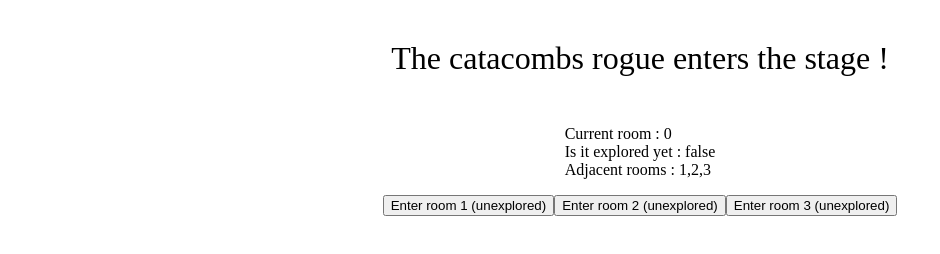
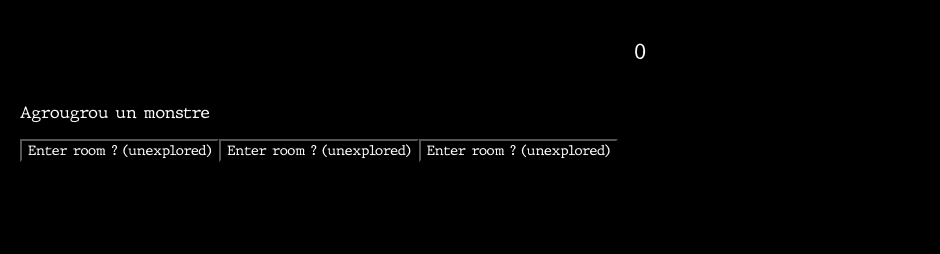
Before and after one commit to Lefrec/dark-fort, a plain HTML site: page index.html in a window 1280 px wide. Shown: the whole page, without its empty margins (0-940 px from the left). Drawn offline with Linux system fonts and the light colour scheme; a web font is replaced by a local one.

Commit message:
debut de mise en place de l'organisation html

```diff
--- a/index.html
+++ b/index.html
@@ -10,16 +10,21 @@
 </head>
 
 <body>
-    <p id="main_text">
-    </p>
-    <p>
-        Current room : <span id="current_room"></span>
-        <br>
-        Is it explored yet : <span id="is_it_explored"></span>
-        <br>
-        Adjacent rooms : <span id="adjacent_rooms"></span>
-    </p>
-    <div id="doors_buttons_container">
+    <div id="room">
+        <div id="room__info">
+            <p id="room__desc"></p>
+        </div>
+        <div id="event">
+            <div id="event__info">
+                <p id="event__desc">
+                    Agrougrou un monstre
+                </p>
+            </div>
+            <div id="event__actions">
+            </div>
+        </div>
+        <div id="doors">
+        </div>
     </div>
 </body>
 
--- a/script.js
+++ b/script.js
@@ -1,5 +1,3 @@
-var mainText = document.getElementById("main_text");
-
 //système de navigation
 var room;
 var currentRoom;
@@ -7,8 +5,6 @@ var currentRoom;
 spawnKargunt();
 
 function spawnKargunt() {
-    mainText.innerText = "The catacombs rogue enters the stage !";
-
     new_catacomb();
 }
 
@@ -35,8 +31,7 @@ function new_catacomb() {
         room[0].adjacent.push(i);
         room[i] = newRoom;
     }
-    update_doors();
-    update_html();
+    update_room_html();
 }
 
 function enter_room(index) {
@@ -55,29 +50,23 @@ function enter_room(index) {
         }
         room[currentRoom].visited = true;
     }
-    update_doors();
-    update_html();
+    update_room_html();
 }
 
-//créer les boutons qui mène aux salles adjacentes
-function update_doors() {
-    let doorContainer = document.getElementById("doors_buttons_container");
-    doorContainer.innerHTML = "";
+//change les quelques infos dans l'html
+function update_room_html() {
+    document.getElementById("room__desc").innerHTML = room[currentRoom].index;
+
+    let doors = document.getElementById("doors");
+    doors.innerHTML = "";
     for (let i = 0; i < room[currentRoom].adjacent.length; i++) {
         let roomIndex = room[currentRoom].adjacent[i];
         let door = document.createElement("button");
-        door.textContent = `Enter room ${roomIndex} (${room[currentRoom].explored ? "explored" : "unexplored"})`;
+        door.textContent = `Enter room ${room[roomIndex].visited ? roomIndex : "?"} (${room[currentRoom].explored ? "explored" : "unexplored"})`;
         door.id = `door${roomIndex}`;
         door.onclick = () => enter_room(roomIndex);
-        doorContainer.appendChild(door);
+        doors.appendChild(door);
     }
-}
-
-//change les quelques infos dans l'html
-function update_html() {
-    document.getElementById("current_room").textContent = room[currentRoom].index;
-    document.getElementById("is_it_explored").textContent = room[currentRoom].explored;
-    document.getElementById("adjacent_rooms").textContent = room[currentRoom].adjacent;
 }
 
 
--- a/style.css
+++ b/style.css
@@ -1,15 +1,38 @@
 @font-face {
-    font-family: "blackletter";
-    src: url(BLACH___.TTF) format("truetype");
+    font-family: "Blackletter";
+    src: url(BLACH___.TTF);
 }
 
-body{
+@font-face {
+    font-family: "Typewriter";
+    src: url(JMH\ Typewriter.otf);
+}
+
+
+*{
+    background-color: black;
+    color: white;
+    font-family: "Typewriter", serif;
+}
+
+html,body{
+    margin: 0;
+    height: 100%;
+}
+
+#room{
     display: flex;
     flex-direction: column;
-    align-items: center;
+    height: 100%;
+    padding: 20px;
 }
 
-#main_text{
-    font-size: 32px;
-    font-family: "blackletter", serif;
+#room__info{
+    display: flex;
+    width: 100%;
+    justify-content: center;
 }
+
+#room__desc{
+    font-size: 20px;
+}
```
Also changed, not shown: JMH Typewriter.otf (added).
